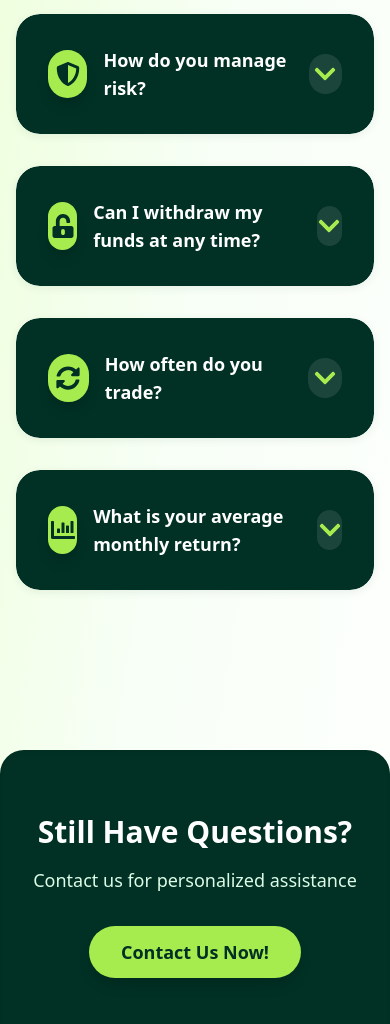
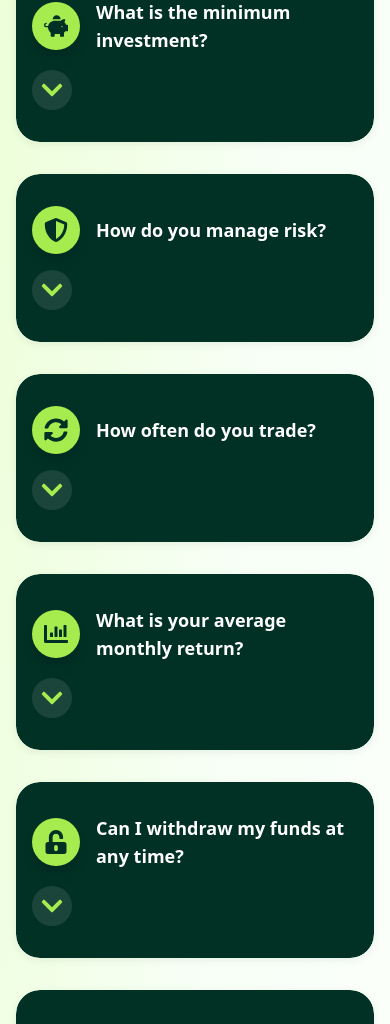
Before and after one commit to Suhaib5333/earning-sync, a React (Vite) app: page /faq in a window 390 px wide. Shown: the part 954-1978 px from the top of the page. Built offline with nearby package versions, Linux system fonts and the light colour scheme; the HTML template or start-up script is replaced by a standard one.

Commit message:
faq updated

```diff
--- a/src/pages/FAQ.jsx
+++ b/src/pages/FAQ.jsx
@@ -6,62 +6,98 @@ import {
   FaPiggyBank,
   FaShieldAlt,
   FaUnlockAlt,
-  FaChartLine,
   FaSyncAlt,
   FaChartBar,
-  FaChevronDown, // <-- Add this import!
+  FaUserShield,
+  FaSignOutAlt,
+  FaUserLock,
+  FaIdCard,
+  FaCreditCard,
+  FaExchangeAlt,
+  FaChevronDown,
 } from "react-icons/fa";
 
-const faqIcons = [
-  FaQuestionCircle, // What is copy trading?
-  FaDollarSign, // How much is the performance fee?
-  FaPiggyBank, // What is the minimum investment?
-  FaShieldAlt, // How do you manage risk?
-  FaUnlockAlt, // Can I withdraw my funds at any time?
-  FaSyncAlt, // How often do you trade?
-  FaChartBar, // What is your average monthly return?
-];
-
-const FAQ = () => {
-  const [openIndex, setOpenIndex] = useState(null);
-
+// Order and icons are now matched to the questions below
 const faqs = [
   {
     question: "What is copy trading?",
     answer:
       "Copy trading is an automated trading method where you can automatically copy positions opened and managed by another selected trader. When they trade, your account will automatically copy their actions proportionally to your investment.",
+    icon: FaQuestionCircle,
   },
   {
     question: "How much is the performance fee?",
     answer:
       "We charge a 30% performance fee on profits generated through our copy trading service. This fee structure ensures our interests are aligned with yours - we only earn when you earn.",
+    icon: FaDollarSign,
   },
   {
     question: "What is the minimum investment?",
     answer:
       "$100 is the minimum investment required to start copy trading with us.",
+    icon: FaPiggyBank,
   },
   {
     question: "How do you manage risk?",
     answer:
       "We open small lot sizes to ensure that even in the event of a loss, your capital is preserved.",
-    },
-    {
-      question: "Can I withdraw my funds at any time?",
-      answer:
-        "Yes, you maintain full control of your funds at all times. You can stop copying trades and withdraw your funds whenever you wish, your initial investment can be withdrawn as a refund using the same payment method, then all future withdrawals can be done using other methods.",
+    icon: FaShieldAlt,
   },
   {
     question: "How often do you trade?",
     answer:
       "Our trading frequency varies based on market conditions and opportunities. We prioritize quality setups over quantity to maintain consistent performance.",
+    icon: FaSyncAlt,
   },
   {
     question: "What is your average monthly return?",
     answer:
-        "While past performance doesn't guarantee future results, we aim for consistent monthly returns while prioritizing capital preservation. Detailed performance statistics are available on our Exness profile.",
+      "Historically it has been 5%. While past performance doesn't guarantee future results, we aim for consistent monthly returns while prioritizing capital preservation. Detailed performance statistics are available on our Exness profile.",
+    icon: FaChartBar,
+  },
+  {
+    question: "Can I withdraw my funds at any time?",
+    answer:
+      "Yes, you maintain full control of your funds at all times. You can stop copying trades and withdraw your funds whenever you wish. Your initial investment can be withdrawn as a refund using the same payment method, then all future withdrawals can be done using other methods.",
+    icon: FaUnlockAlt,
+  },
+  {
+    question: "Are my funds held/stored with you?",
+    answer:
+      "No, your funds are never held or stored with us. All funds remain in your own Exness account at all times. We only provide the trading strategy for you to copy; we do not have access to your money.",
+    icon: FaUserShield,
+  },
+  {
+    question:
+      "Do you have the authority to perform withdrawal or deposit operations from my account?",
+    answer:
+      "No, we do not have any authority or access to perform withdrawals or deposits from your Exness account. Only you have full control over deposits and withdrawals. Our access is limited to trading only within the copy trading strategy.",
+    icon: FaUserLock,
+  },
+  {
+    question:
+      "What will happen if I decide to stop copying and withdraw my money?",
+    answer:
+      "You can stop copying the strategy at any time directly from your Exness account. Once you stop copying, you are free to withdraw your funds whenever you wish. There are no penalties or restrictions from our side.",
+    icon: FaSignOutAlt,
+  },
+  {
+    question:
+      "Can I use another person's bank card to make deposits or withdrawals?",
+    answer:
+      "No, Exness requires that all deposits and withdrawals are made using payment methods that are in your own name. Using someone else's bank card or payment method is not allowed and may result in issues with your account or transactions.",
+    icon: FaIdCard,
+  },
+  {
+    question: "Deposit and Withdrawal Methods",
+    answer:
+      "Exness offers a wide range of deposit and withdrawal methods, including bank cards (Visa/Mastercard), e-wallets (Skrill, Neteller, Perfect Money, etc.), online banking, and cryptocurrencies. The available options can depend on your country or region. For the most accurate and up-to-date list of methods, please check the 'Deposit' and 'Withdrawal' sections in your Exness account dashboard.",
+    icon: FaCreditCard,
   },
 ];
+
+const FAQ = () => {
+  const [openIndex, setOpenIndex] = useState(null);
 
   return (
     <div className="min-h-screen relative">
@@ -90,7 +126,7 @@ const FAQ = () => {
           <div className="space-y-8">
             {faqs.map((faq, index) => {
               const isOpen = openIndex === index;
-              const Icon = faqIcons[index] || FaQuestionCircle;
+              const Icon = faq.icon || FaQuestionCircle;
               return (
                 <motion.div
                   key={index}
@@ -108,23 +144,23 @@ const FAQ = () => {
                   }}
                 >
                   <button
-                    className={`w-full flex items-center justify-between px-8 py-8 text-left focus:outline-none rounded-3xl transition ${
+                    className={`w-full flex flex-col md:flex-row md:items-center md:justify-between gap-4 px-4 sm:px-8 py-8 text-left focus:outline-none rounded-3xl transition ${
                       isOpen
                         ? "bg-[#013024]/90 text-[#a7ec4f]"
                         : "bg-[#013024] text-white"
                     }`}
                     onClick={() => setOpenIndex(isOpen ? null : index)}
                   >
-                    <div className="flex items-center gap-4">
-                      <span className="inline-flex items-center justify-center w-12 h-12 rounded-full bg-[#a7ec4f] text-[#013024] font-bold text-2xl shadow-lg">
+                    <div className="flex items-center gap-4 flex-shrink-0 w-full">
+                      <span className="inline-flex items-center justify-center w-12 h-12 min-w-[3rem] min-h-[3rem] rounded-full bg-[#a7ec4f] text-[#013024] font-bold text-2xl shadow-lg flex-shrink-0">
                         <Icon />
                       </span>
-                      <span className="text-lg md:text-2xl font-bold">
+                      <span className="text-lg md:text-2xl font-bold break-words w-full text-left">
                         {faq.question}
                       </span>
                     </div>
                     <span
-                      className={`ml-4 flex items-center justify-center rounded-full transition-transform duration-200 ${
+                      className={`ml-0 md:ml-4 flex items-center justify-center rounded-full transition-transform duration-200 ${
                         isOpen
                           ? "rotate-180 bg-[#a7ec4f] text-[#013024]"
                           : "bg-white/10 text-[#a7ec4f]"
```
Lines whose indentation alone changed are shown as unchanged.
